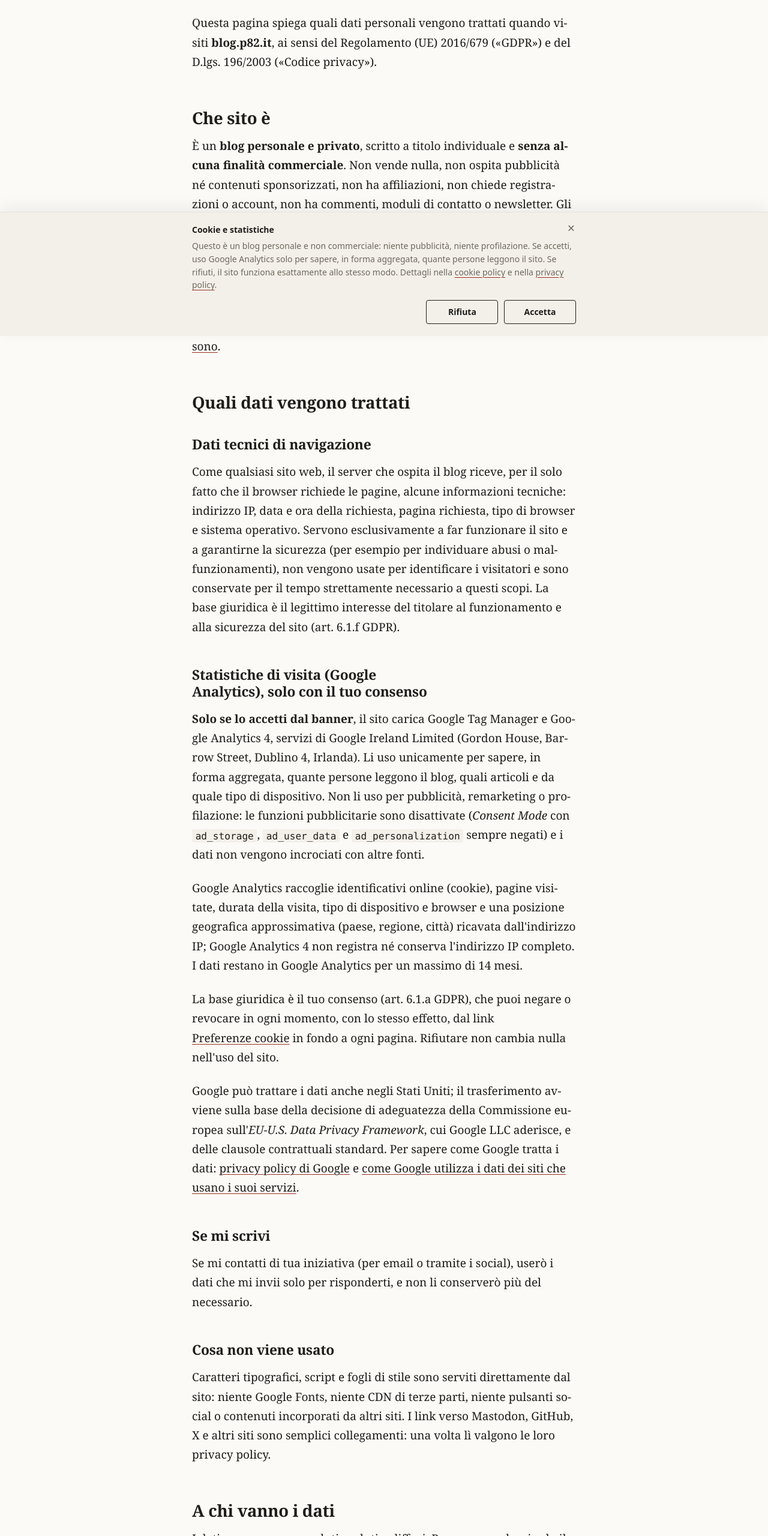
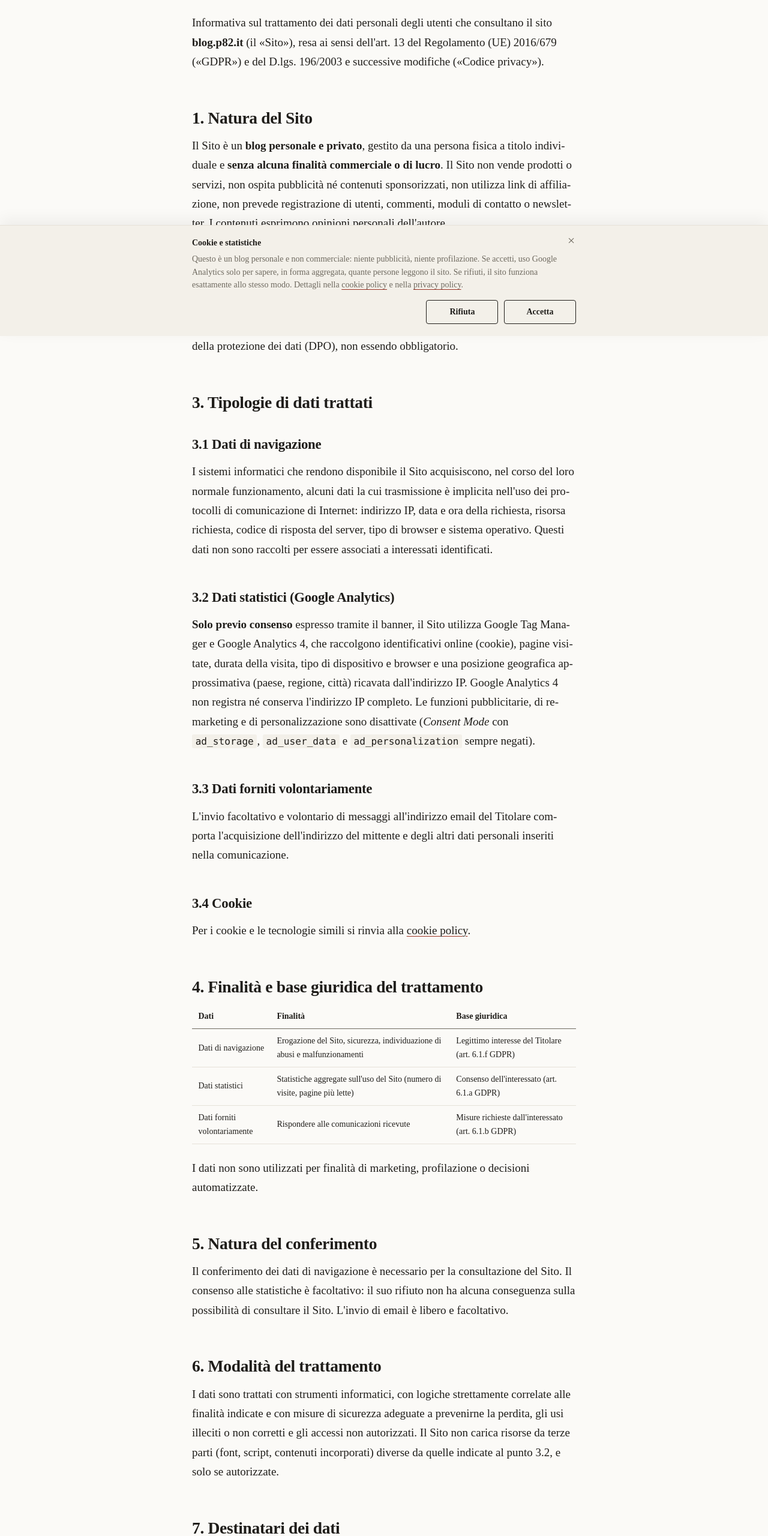
Before and after one commit to pierangelo1982/p82_blog, an Astro site: page /privacy in a window 1280 px wide. Shown: the part 240-2800 px from the top of the page at 60% size. Built offline with nearby package versions, Linux system fonts and the light colour scheme; Astro itself is replaced by a stand-in of ours.

Commit message:
Font senza layout shift e privacy policy in forma di informativa
- Font tramite l'API Fonts di Astro: preload, fallback con metriche
  corrette e font-display optional (CLS da 0,05 a 0); solo subset latin
- Privacy policy riscritta come informativa art. 13 GDPR, con email
  di contatto del titolare

Co-Authored-By: Claude Opus 5.5 <noreply@anthropic.com>

```diff
--- a/astro.config.mjs
+++ b/astro.config.mjs
@@ -2,16 +2,55 @@
 
 import mdx from '@astrojs/mdx';
 import sitemap from '@astrojs/sitemap';
-import { defineConfig } from 'astro/config';
+import { defineConfig, fontProviders } from 'astro/config';
 import rehypeKatex from 'rehype-katex';
 import remarkMath from 'remark-math';
 import remarkDisplayMath from './src/lib/remark-display-math.mjs';
+
+// Font self-hosted (file di Fontsource) gestiti dall'API Fonts di Astro: genera @font-face,
+// preload e font di riserva con metriche corrette. Con display "optional" il font arriva col preload
+// e si usa subito; se la rete è lenta resta il font di sistema per quella pagina, senza scambi
+// a metà lettura che spostano il testo (CLS). Dalla pagina successiva è in cache.
+const LATIN = 'U+0000-00FF,U+0131,U+0152-0153,U+02BB-02BC,U+02C6,U+02DA,U+02DC,U+0304,U+0308,U+0329,U+2000-206F,U+20AC,U+2122,U+2191,U+2193,U+2212,U+2215,U+FEFF,U+FFFD';
+// Solo il sottoinsieme latin (basta per l'italiano): gli altri caratteri usano il font di riserva.
+const serif = (style) => ({
+	src: [`./node_modules/@fontsource-variable/source-serif-4/files/source-serif-4-latin-opsz-${style}.woff2`],
+	weight: '200 900',
+	style,
+	unicodeRange: [LATIN],
+});
+const inter = {
+	src: ['./node_modules/@fontsource-variable/inter/files/inter-latin-wght-normal.woff2'],
+	weight: '100 900',
+	style: 'normal',
+	unicodeRange: [LATIN],
+};
 
 // https://astro.build/config
 export default defineConfig({
 	site: 'https://blog.p82.it',
 	trailingSlash: 'always',
 	integrations: [mdx(), sitemap()],
+	fonts: [
+		{
+			provider: fontProviders.local(),
+			name: 'Source Serif 4',
+			cssVariable: '--font-serif',
+			fallbacks: ['Iowan Old Style', 'Georgia', 'serif'],
+			display: 'optional',
+			options: {
+				variants: [serif('normal'), serif('italic')],
+			},
+		},
+		{
+			provider: fontProviders.local(),
+			name: 'Inter',
+			cssVariable: '--font-sans',
+			fallbacks: ['-apple-system', 'Segoe UI', 'system-ui'],
+			display: 'optional',
+			options: { variants: [inter] },
+		},
+	],
 	markdown: {
 		// Formule LaTeX negli articoli: $nel testo$ e $$a blocco$$ (anche su una riga), rese con KaTeX
 		remarkPlugins: [remarkMath, remarkDisplayMath],
--- a/src/components/BaseHead.astro
+++ b/src/components/BaseHead.astro
@@ -2,7 +2,7 @@
 // Metadati comuni a tutte le pagine. Importa anche il CSS globale.
 import '../styles/global.css';
 import type { ImageMetadata } from 'astro';
-import { getImage } from 'astro:assets';
+import { Font, getImage } from 'astro:assets';
 import { SITE_AUTHOR, SITE_TITLE } from '../consts';
 
 interface Props {
@@ -24,6 +24,8 @@ const ogImage = image
 
 <meta charset="utf-8" />
 <meta name="viewport" content="width=device-width,initial-scale=1" />
+<Font cssVariable="--font-serif" preload={[{ style: 'normal' }]} />
+<Font cssVariable="--font-sans" preload />
 <link rel="icon" type="image/svg+xml" href="/favicon.svg" />
 <link rel="icon" href="/favicon.ico" sizes="32x32" />
 <link rel="sitemap" href="/sitemap-index.xml" />
--- a/src/consts.ts
+++ b/src/consts.ts
@@ -15,9 +15,8 @@ export const SOCIAL_LINKS = [
 // Viene caricato solo dopo il consenso dato nel banner cookie (vedi CookieBanner.astro).
 export const GTM_ID = 'GTM-WPJT7C6B';
 
-// Indirizzo per le richieste privacy (GDPR), mostrato in privacy e cookie policy.
-// TODO: inserire un indirizzo email di contatto.
-export const PRIVACY_EMAIL = '';
+// Indirizzo per le richieste privacy (GDPR), mostrato nella privacy policy.
+export const PRIVACY_EMAIL = 'pierangelo1982@gmail.com';
 
 // Data dell'ultima modifica di privacy e cookie policy.
 export const POLICY_UPDATED = new Date('2026-11-26');
--- a/src/pages/privacy.astro
+++ b/src/pages/privacy.astro
@@ -6,120 +6,154 @@ import Base from '../layouts/Base.astro';
 const host = new URL(Astro.site!).host;
 ---
 
-<Base title="Privacy policy" description={`Come ${host} tratta i dati personali di chi lo visita.`}>
+<Base title="Privacy policy" description={`Informativa sul trattamento dei dati personali di ${host}.`}>
 	<p class="eyebrow">Aggiornata il <FormattedDate date={POLICY_UPDATED} /></p>
 	<h1>Privacy policy</h1>
 	<div class="prose">
 		<p>
-			Questa pagina spiega quali dati personali vengono trattati quando visiti <strong>{host}</strong>, ai sensi
-			del Regolamento (UE) 2016/679 («GDPR») e del D.lgs. 196/2003 («Codice privacy»).
+			Informativa sul trattamento dei dati personali degli utenti che consultano il sito
+			<strong>{host}</strong> (il «Sito»), resa ai sensi dell'art. 13 del Regolamento (UE) 2016/679 («GDPR») e
+			del D.lgs. 196/2003 e successive modifiche («Codice privacy»).
 		</p>
 
-		<h2>Che sito è</h2>
+		<h2>1. Natura del Sito</h2>
 		<p>
-			È un <strong>blog personale e privato</strong>, scritto a titolo individuale e
-			<strong>senza alcuna finalità commerciale</strong>. Non vende nulla, non ospita pubblicità né contenuti
-			sponsorizzati, non ha affiliazioni, non chiede registrazioni o account, non ha commenti, moduli di
-			contatto o newsletter. Gli articoli esprimono opinioni personali dell'autore.
+			Il Sito è un <strong>blog personale e privato</strong>, gestito da una persona fisica a titolo
+			individuale e <strong>senza alcuna finalità commerciale o di lucro</strong>. Il Sito non vende prodotti
+			o servizi, non ospita pubblicità né contenuti sponsorizzati, non utilizza link di affiliazione, non
+			prevede registrazione di utenti, commenti, moduli di contatto o newsletter. I contenuti esprimono
+			opinioni personali dell'autore.
 		</p>
 
-		<h2>Titolare del trattamento</h2>
+		<h2>2. Titolare del trattamento</h2>
 		<p>
-			{SITE_AUTHOR}, persona fisica, autore del blog.
-			{
-				PRIVACY_EMAIL ? (
-					<>
-						Per qualsiasi richiesta sui tuoi dati puoi scrivere a <a href={`mailto:${PRIVACY_EMAIL}`}>{PRIVACY_EMAIL}</a>.
-					</>
-				) : (
-					<>
-						Per qualsiasi richiesta sui tuoi dati puoi contattarmi tramite i recapiti nella pagina{' '}
-						<a href="/about/">Chi sono</a>.
-					</>
-				)
-			}
+			Il Titolare del trattamento è <strong>{SITE_AUTHOR}</strong>, persona fisica, contattabile all'indirizzo
+			email <a href={`mailto:${PRIVACY_EMAIL}`}>{PRIVACY_EMAIL}</a>. Non è stato nominato un Responsabile della
+			protezione dei dati (DPO), non essendo obbligatorio.
 		</p>
 
-		<h2>Quali dati vengono trattati</h2>
+		<h2>3. Tipologie di dati trattati</h2>
+		<h3>3.1 Dati di navigazione</h3>
+		<p>
+			I sistemi informatici che rendono disponibile il Sito acquisiscono, nel corso del loro normale
+			funzionamento, alcuni dati la cui trasmissione è implicita nell'uso dei protocolli di comunicazione di
+			Internet: indirizzo IP, data e ora della richiesta, risorsa richiesta, codice di risposta del server,
+			tipo di browser e sistema operativo. Questi dati non sono raccolti per essere associati a interessati
+			identificati.
+		</p>
+		<h3>3.2 Dati statistici (Google Analytics)</h3>
+		<p>
+			<strong>Solo previo consenso</strong> espresso tramite il banner, il Sito utilizza Google Tag Manager e
+			Google Analytics 4, che raccolgono identificativi online (cookie), pagine visitate, durata della visita,
+			tipo di dispositivo e browser e una posizione geografica approssimativa (paese, regione, città) ricavata
+			dall'indirizzo IP. Google Analytics 4 non registra né conserva l'indirizzo IP completo. Le funzioni
+			pubblicitarie, di remarketing e di personalizzazione sono disattivate (<em>Consent Mode</em> con
+			<code>ad_storage</code>, <code>ad_user_data</code> e <code>ad_personalization</code> sempre negati).
+		</p>
+		<h3>3.3 Dati forniti volontariamente</h3>
+		<p>
+			L'invio facoltativo e volontario di messaggi all'indirizzo email del Titolare comporta l'acquisizione
+			dell'indirizzo del mittente e degli altri dati personali inseriti nella comunicazione.
+		</p>
+		<h3>3.4 Cookie</h3>
+		<p>Per i cookie e le tecnologie simili si rinvia alla <a href="/cookie/">cookie policy</a>.</p>
 
-		<h3>Dati tecnici di navigazione</h3>
+		<h2>4. Finalità e base giuridica del trattamento</h2>
+		<div class="table">
+			<table>
+				<thead>
+					<tr><th>Dati</th><th>Finalità</th><th>Base giuridica</th></tr>
+				</thead>
+				<tbody>
+					<tr>
+						<td>Dati di navigazione</td>
+						<td>Erogazione del Sito, sicurezza, individuazione di abusi e malfunzionamenti</td>
+						<td>Legittimo interesse del Titolare (art. 6.1.f GDPR)</td>
+					</tr>
+					<tr>
+						<td>Dati statistici</td>
+						<td>Statistiche aggregate sull'uso del Sito (numero di visite, pagine più lette)</td>
+						<td>Consenso dell'interessato (art. 6.1.a GDPR)</td>
+					</tr>
+					<tr>
+						<td>Dati forniti volontariamente</td>
+						<td>Rispondere alle comunicazioni ricevute</td>
+						<td>Misure richieste dall'interessato (art. 6.1.b GDPR)</td>
+					</tr>
+				</tbody>
+			</table>
+		</div>
+		<p>I dati non sono utilizzati per finalità di marketing, profilazione o decisioni automatizzate.</p>
+
+		<h2>5. Natura del conferimento</h2>
 		<p>
-			Come qualsiasi sito web, il server che ospita il blog riceve, per il solo fatto che il browser richiede le
-			pagine, alcune informazioni tecniche: indirizzo IP, data e ora della richiesta, pagina richiesta, tipo di
-			browser e sistema operativo. Servono esclusivamente a far funzionare il sito e a garantirne la sicurezza
-			(per esempio per individuare abusi o malfunzionamenti), non vengono usate per identificare i visitatori e
-			sono conservate per il tempo strettamente necessario a questi scopi. La base giuridica è il legittimo
-			interesse del titolare al funzionamento e alla sicurezza del sito (art. 6.1.f GDPR).
+			Il conferimento dei dati di navigazione è necessario per la consultazione del Sito. Il consenso alle
+			statistiche è facoltativo: il suo rifiuto non ha alcuna conseguenza sulla possibilità di consultare il
+			Sito. L'invio di email è libero e facoltativo.
 		</p>
 
-		<h3>Statistiche di visita (Google Analytics), solo con il tuo consenso</h3>
+		<h2>6. Modalità del trattamento</h2>
 		<p>
-			<strong>Solo se lo accetti dal banner</strong>, il sito carica Google Tag Manager e Google Analytics 4,
-			servizi di Google Ireland Limited (Gordon House, Barrow Street, Dublino 4, Irlanda). Li uso unicamente per
-			sapere, in forma aggregata, quante persone leggono il blog, quali articoli e da quale tipo di dispositivo.
-			Non li uso per pubblicità, remarketing o profilazione: le funzioni pubblicitarie sono disattivate
-			(<em>Consent Mode</em> con <code>ad_storage</code>, <code>ad_user_data</code> e
-			<code>ad_personalization</code> sempre negati) e i dati non vengono incrociati con altre fonti.
+			I dati sono trattati con strumenti informatici, con logiche strettamente correlate alle finalità indicate
+			e con misure di sicurezza adeguate a prevenirne la perdita, gli usi illeciti o non corretti e gli accessi
+			non autorizzati. Il Sito non carica risorse da terze parti (font, script, contenuti incorporati) diverse
+			da quelle indicate al punto 3.2, e solo se autorizzate.
 		</p>
+
+		<h2>7. Destinatari dei dati</h2>
 		<p>
-			Google Analytics raccoglie identificativi online (cookie), pagine visitate, durata della visita, tipo di
-			dispositivo e browser e una posizione geografica approssimativa (paese, regione, città) ricavata
-			dall'indirizzo IP; Google Analytics 4 non registra né conserva l'indirizzo IP completo. I dati restano
-			in Google Analytics per un massimo di 14 mesi.
-		</p>
-		<p>
-			La base giuridica è il tuo consenso (art. 6.1.a GDPR), che puoi negare o revocare in ogni momento, con lo
-			stesso effetto, dal link <button type="button" class="link-button" data-cookie-prefs>Preferenze cookie</button> in
-			fondo a ogni pagina. Rifiutare non cambia nulla nell'uso del sito.
-		</p>
-		<p>
-			Google può trattare i dati anche negli Stati Uniti; il trasferimento avviene sulla base della decisione di
-			adeguatezza della Commissione europea sull'<em>EU-U.S. Data Privacy Framework</em>, cui Google LLC
-			aderisce, e delle clausole contrattuali standard. Per sapere come Google tratta i dati:
+			I dati non sono diffusi né ceduti a terzi. Possono essere trattati, per conto del Titolare e nei limiti
+			delle rispettive funzioni, dal fornitore dell'infrastruttura su cui è ospitato il Sito e, per le
+			statistiche, da Google Ireland Limited (Gordon House, Barrow Street, Dublino 4, Irlanda), quale
+			responsabile del trattamento. Informazioni sul trattamento da parte di Google:
 			<a href="https://policies.google.com/privacy?hl=it" rel="noopener">privacy policy di Google</a> e
 			<a href="https://policies.google.com/technologies/partner-sites?hl=it" rel="noopener"
-				>come Google utilizza i dati dei siti che usano i suoi servizi</a
+				>uso dei dati dei siti che utilizzano i servizi Google</a
 			>.
 		</p>
 
-		<h3>Se mi scrivi</h3>
+		<h2>8. Trasferimento dei dati extra UE</h2>
 		<p>
-			Se mi contatti di tua iniziativa (per email o tramite i social), userò i dati che mi invii solo per
-			risponderti, e non li conserverò più del necessario.
+			I dati statistici possono essere trasferiti negli Stati Uniti a Google LLC. Il trasferimento avviene
+			sulla base della decisione di adeguatezza della Commissione europea relativa all'<em
+				>EU-U.S. Data Privacy Framework</em
+			>, cui Google LLC aderisce (art. 45 GDPR), e delle clausole contrattuali standard (art. 46 GDPR).
 		</p>
 
-		<h3>Cosa non viene usato</h3>
+		<h2>9. Periodo di conservazione</h2>
+		<ul>
+			<li>Dati di navigazione: per il tempo strettamente necessario alle finalità di sicurezza indicate.</li>
+			<li>Dati statistici: massimo 14 mesi in Google Analytics.</li>
+			<li>Email: per il tempo necessario a gestire la comunicazione.</li>
+			<li>Scelta sul consenso: 6 mesi, al termine dei quali viene richiesta di nuovo.</li>
+		</ul>
+
+		<h2>10. Diritti dell'interessato</h2>
 		<p>
-			Caratteri tipografici, script e fogli di stile sono serviti direttamente dal sito: niente Google Fonts,
-			niente CDN di terze parti, niente pulsanti social o contenuti incorporati da altri siti. I link verso
-			Mastodon, GitHub, X e altri siti sono semplici collegamenti: una volta lì valgono le loro privacy policy.
+			L'interessato può esercitare in qualsiasi momento i diritti previsti dagli artt. 15–22 GDPR: accesso ai
+			dati, rettifica, cancellazione, limitazione del trattamento, portabilità e opposizione al trattamento.
+			Può inoltre revocare il consenso in qualsiasi momento tramite il link
+			<button type="button" class="link-button" data-cookie-prefs>Preferenze cookie</button> presente in fondo
+			a ogni pagina, senza pregiudicare la liceità del trattamento basato sul consenso prestato prima della
+			revoca. Le richieste vanno inviate a <a href={`mailto:${PRIVACY_EMAIL}`}>{PRIVACY_EMAIL}</a>.
+		</p>
+		<p>
+			L'interessato ha altresì il diritto di proporre reclamo al
+			<a href="https://www.garanteprivacy.it/" rel="noopener">Garante per la protezione dei dati personali</a>
+			(art. 77 GDPR).
 		</p>
 
-		<h2>A chi vanno i dati</h2>
+		<h2>11. Link a siti esterni</h2>
 		<p>
-			I dati non vengono venduti, ceduti o diffusi. Possono accedervi solo il titolare e, per i servizi
-			descritti sopra, il fornitore dell'infrastruttura su cui gira il sito e Google, ciascuno nei limiti del
-			proprio ruolo.
+			Il Sito contiene link a siti di terzi (per esempio Mastodon, GitHub, X). Si tratta di semplici
+			collegamenti: il Titolare non è responsabile del trattamento effettuato da tali siti, regolato dalle
+			rispettive informative.
 		</p>
 
-		<h2>I tuoi diritti</h2>
+		<h2>12. Modifiche all'informativa</h2>
 		<p>
-			In qualsiasi momento puoi chiedere l'accesso ai tuoi dati, la rettifica, la cancellazione, la limitazione
-			del trattamento, la portabilità, o opporti al trattamento (artt. 15–22 GDPR), e revocare il consenso
-			senza che questo tocchi la liceità di quanto fatto prima. Considera che, salvo i casi in cui mi scrivi,
-			non ho modo di risalire alla tua identità dai dati statistici o tecnici.
-		</p>
-		<p>
-			Hai anche diritto di proporre reclamo al
-			<a href="https://www.garanteprivacy.it/" rel="noopener">Garante per la protezione dei dati personali</a>.
-		</p>
-
-		<h2>Cookie</h2>
-		<p>Tutti i dettagli sui cookie sono nella <a href="/cookie/">cookie policy</a>.</p>
-
-		<h2>Modifiche</h2>
-		<p>
-			Se cambierà qualcosa nel modo in cui il sito tratta i dati, aggiornerò questa pagina e la data in cima.
+			La presente informativa può essere aggiornata. Le modifiche sono pubblicate su questa pagina, con
+			indicazione della data dell'ultimo aggiornamento.
 		</p>
 	</div>
 </Base>
--- a/src/styles/global.css
+++ b/src/styles/global.css
@@ -3,9 +3,6 @@
  * Colori come variabili, con variante scura automatica (prefers-color-scheme).
  */
 
-@import '@fontsource-variable/source-serif-4/opsz.css';
-@import '@fontsource-variable/source-serif-4/opsz-italic.css';
-@import '@fontsource-variable/inter/index.css';
 
 :root {
 	--bg: #fbfaf7;
@@ -26,8 +23,8 @@
 	--chart-grid: #ebe7de;
 	--chart-axis: #c9c3b7;
 
-	--serif: 'Source Serif 4 Variable', 'Iowan Old Style', Georgia, serif;
-	--sans: 'Inter Variable', system-ui, -apple-system, 'Segoe UI', sans-serif;
+	--serif: var(--font-serif); /* Source Serif 4, vedi fonts in astro.config.mjs */
+	--sans: var(--font-sans); /* Inter */
 	--mono: ui-monospace, 'SF Mono', 'JetBrains Mono', Menlo, Consolas, monospace;
 
 	--measure: 40rem; /* ~68 caratteri per riga */
```
